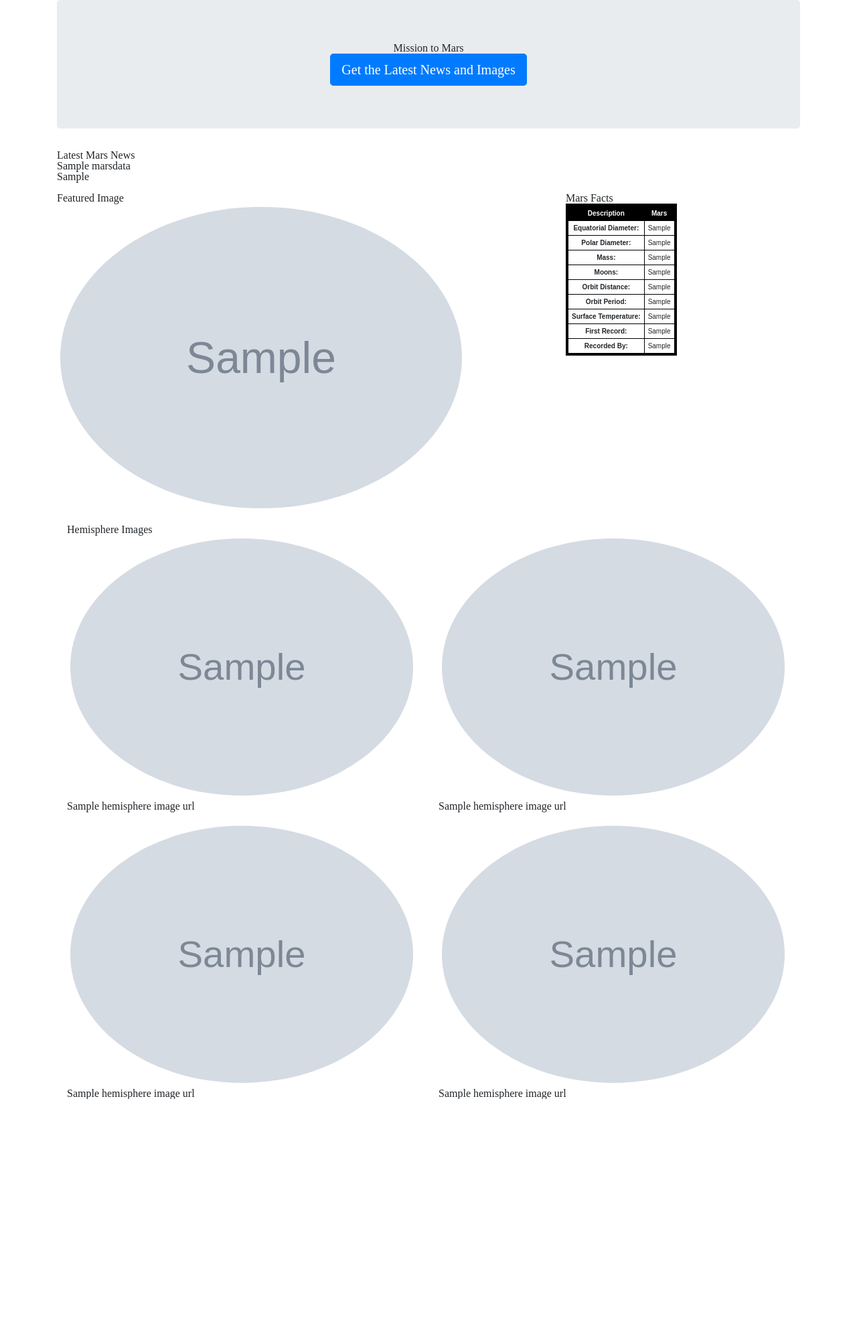
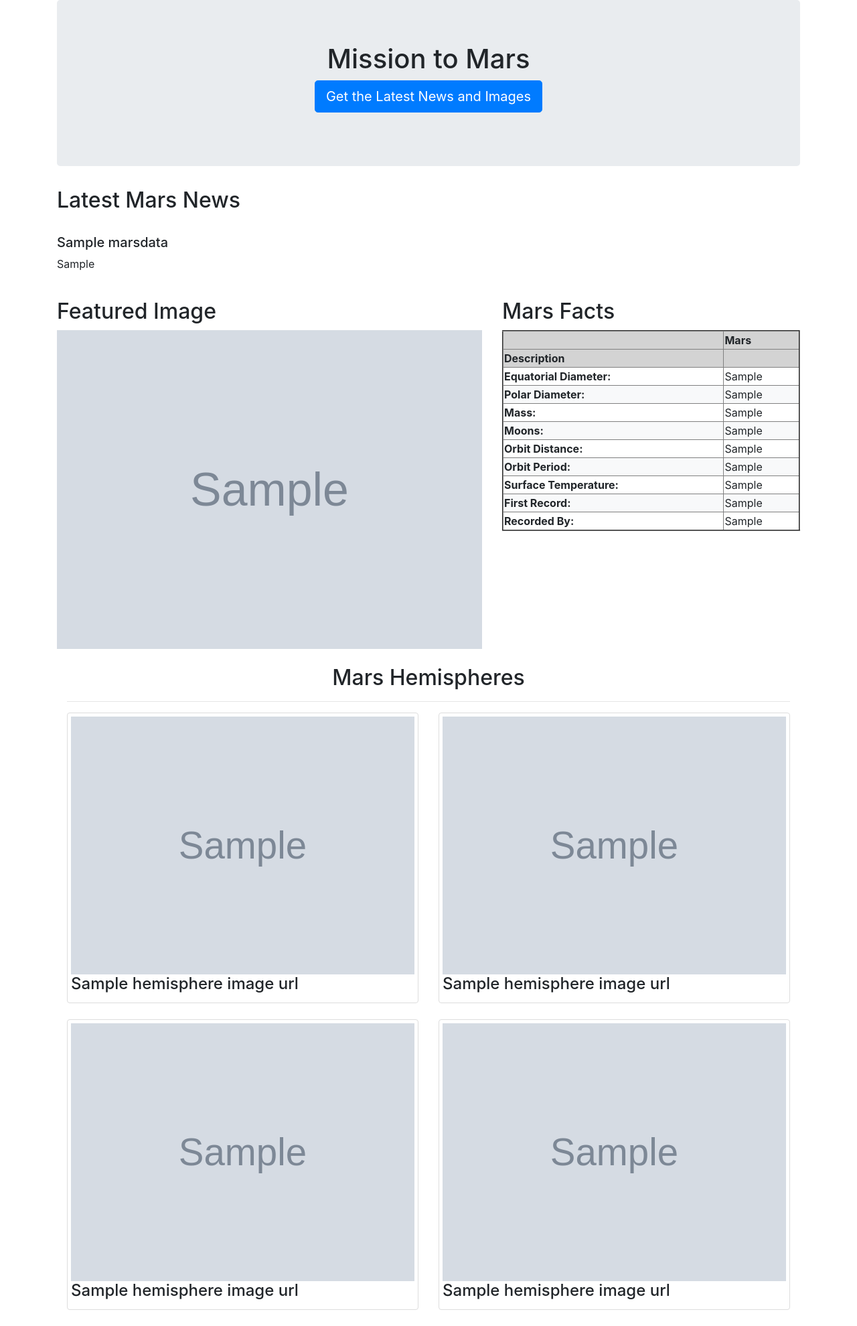
Before and after one commit to robertjbowen/web-scraping-challenge, a Flask app: page / in a window 1280 px wide. Shown: the whole page at 67% size. Before the commit the page ends 1641 px from the top, so only its background shows below. Run offline with Flask 2, Linux system fonts and the light colour scheme; grey boxes marked "Sample" are stand-in pictures; a database or web service that is not in the repository returns one stand-in record (values such as "Sample title"); some libraries are stand-ins or nearby versions.

Commit message:
added inline styling, images for ReadMe and modified scrape to improve stability

```diff
--- a/Missions_to_Mars/templates/index.html
+++ b/Missions_to_Mars/templates/index.html
@@ -8,8 +8,7 @@
   <title>Mission to Mars</title>
 
   <link rel="stylesheet" href="https://stackpath.bootstrapcdn.com/bootstrap/4.3.1/css/bootstrap.min.css" integrity="sha384-ggOyR0iXCbMQv3Xipma34MD+dH/1fQ784/j6cY/iJTQUOhcWr7x9JvoRxT2MZw1T" crossorigin="anonymous">
-  <link rel="stylesheet" href="reset.css">
-  <link rel="stylesheet" href="style.css">
+
 </head>
 
 <body>
@@ -23,27 +22,31 @@
     <!-- Mars News -->
     <div class="row" id="mars_news">
       <div class="col-md-12">
-        <h2 class="heading">Latest Mars News</h2>
-        <a>{{ MarsData.news_title }}</a><Br>
-        <small>{{ MarsData.news_p }}</small>
+        <h2 class="heading">Latest Mars News</h2><Br>
+        <h5>{{ MarsData.news_title }}</h5>
+        <p style="width:100%">{{ MarsData.news_p }}</p>
       </div>
     </div>
     <Br>
 
     <!-- Featured Image and Facts -->
     <div class="row" id="mars_features_and_facts">
-      <div class="col-md-8">
+      <div class="col-md-7">
         <h2 class="heading">Featured Image</h2>
-        <img style='width:600px;' src="{{ MarsData.featured_image_url }}"
+        <img style='width:100%;' src="{{ MarsData.featured_image_url }}"
             alt="NASA JPL Daily Featured image" />
       </div>
-      <div class="col-md-4">
+      <div class="col-md-5">
         <h2 class="heading">Mars Facts</h2>
-        <table border="1" class="dataframe">
-          <thead>
+        <table border="2" class="dataframe" style="width:100%">
+          <thead style='background-color: lightgray;'>
+            <tr style="text-align: left;">
+              <th></th>
+              <th>Mars</th>
+            </tr>
             <tr style="text-align: left;">
               <th>Description</th>
-              <th>Mars</th>
+              <th></th>
             </tr>
           </thead>
           <tbody>
@@ -51,7 +54,7 @@
               <th>Equatorial Diameter:</th>
               <td>{{ MarsData.mars_facts['Equatorial Diameter:'] }}</td>
             </tr>
-            <tr>
+            <tr style='background-color: #f8f9fa;'>
               <th>Polar Diameter:</th>
               <td>{{ MarsData.mars_facts['Polar Diameter:'] }}</td>
             </tr>
@@ -59,7 +62,7 @@
               <th>Mass:</th>
               <td>{{ MarsData.mars_facts['Mass:'] }}</td>
             </tr>
-            <tr>
+            <tr style='background-color: #f8f9fa;'>
               <th>Moons:</th>
               <td>{{ MarsData.mars_facts['Moons:'] }}</td>
             </tr>
@@ -67,7 +70,7 @@
               <th>Orbit Distance:</th>
               <td>{{ MarsData.mars_facts['Orbit Distance:'] }}</td>
             </tr>
-            <tr>
+            <tr style='background-color: #f8f9fa;'>
               <th>Orbit Period:</th>
               <td>{{ MarsData.mars_facts['Orbit Period:'] }}</td>
             </tr>
@@ -75,7 +78,7 @@
               <th>Surface Temperature:</th>
               <td>{{ MarsData.mars_facts['Surface Temperature:'] }}</td>
             </tr>
-            <tr>
+            <tr style='background-color: #f8f9fa;'>
               <th>First Record:</th>
               <td>{{ MarsData.mars_facts['First Record:'] }}</td>
             </tr>
@@ -91,33 +94,43 @@
 
     <!-- Hemisphere Images -->
     <div class="col-md-12" id="images_title">
-      <h2 class="heading">Hemisphere Images</h2>
+      <h2 style="text-align: center;" class="heading">Mars Hemispheres</h2>
+      <hr>
       <div class="row">
         <div class="col-md-6">
-          <img class="img_enhanced" style='width:512px;' src="{{ MarsData.hemisphere_image_urls[0].img_url }}"
+          <div style="border: 1px solid #ddd; border-radius: 4px; padding: 5px;">
+            <img class="img_enhanced" style='width:100%;' src="{{ MarsData.hemisphere_image_urls[0].img_url }}"
               class="img-responsive" alt="Enhanced high resolution image of Mars' Cerberus Hemisphere" />
             <h4 class="heading">{{ MarsData.hemisphere_image_urls[0].title }}</h4>
           </div>
+        </div>
         <div class="col-md-6">
-          <img class="img_enhanced" style='width:512px;' src="{{ MarsData.hemisphere_image_urls[1].img_url }}"
+          <div style="border: 1px solid #ddd; border-radius: 4px; padding: 5px;">
+            <img class="img_enhanced" style='width:100%;' src="{{ MarsData.hemisphere_image_urls[1].img_url }}"
               class="img-responsive" alt="Enhanced high resolution image of Mars' Schiaparelli Hemisphere" />
             <h4 class="heading">{{ MarsData.hemisphere_image_urls[1].title }}</h4>
+          </div>
         </div>
       </div>
       <Br>
       <div class="row">
         <div class="col-md-6">
-          <img class="img_enhanced" style='width:512px;' src="{{ MarsData.hemisphere_image_urls[2].img_url }}"
+          <div style="border: 1px solid #ddd; border-radius: 4px; padding: 5px;">
+            <img class="img_enhanced" style='width:100%;' src="{{ MarsData.hemisphere_image_urls[2].img_url }}"
               class="img-responsive" alt="Enhanced high resolution image of Mars' Syrtis Major Hemisphere" />
             <h4 class="heading">{{ MarsData.hemisphere_image_urls[2].title }}</h4>
           </div>
+        </div>
         <div class="col-md-6">
-          <img class="img_enhanced" style='width:512px;' src="{{ MarsData.hemisphere_image_urls[3].img_url }}"
+          <div style="border: 1px solid #ddd; border-radius: 4px; padding: 5px;">
+            <img class="img_enhanced" style='width:100%;' src="{{ MarsData.hemisphere_image_urls[3].img_url }}"
               class="img-responsive" alt="Enhanced high resolution image of Mars' Valles Marineris Hemisphere" />
             <h4 class="heading">{{ MarsData.hemisphere_image_urls[3].title }}</h4>
           </div>
         </div>
       </div>
+    </div>
+    <Br>
 
   </div>
 </body>
--- a/Missions_to_Mars/templates/reset.css
+++ /dev/null
@@ -1,142 +0,0 @@
-/* http://meyerweb.com/eric/tools/css/reset/
-   v2.0 | 20110126
-   License: none (public domain)
-*/
-
-html,
-body,
-div,
-span,
-applet,
-object,
-iframe,
-h1,
-h2,
-h3,
-h4,
-h5,
-h6,
-p,
-blockquote,
-pre,
-a,
-abbr,
-acronym,
-address,
-big,
-cite,
-code,
-del,
-dfn,
-em,
-img,
-ins,
-kbd,
-q,
-s,
-samp,
-small,
-strike,
-strong,
-sub,
-sup,
-tt,
-var,
-b,
-u,
-i,
-center,
-dl,
-dt,
-dd,
-ol,
-ul,
-li,
-fieldset,
-form,
-label,
-legend,
-table,
-caption,
-tbody,
-tfoot,
-thead,
-tr,
-th,
-td,
-article,
-aside,
-canvas,
-details,
-embed,
-figure,
-figcaption,
-footer,
-header,
-hgroup,
-menu,
-nav,
-output,
-ruby,
-section,
-summary,
-time,
-mark,
-audio,
-video {
-
-  /* Positioning */
-  margin: 0;
-  vertical-align: baseline;
-
-  /* Box-model */
-  padding: 0;
-
-  /* Typography */
-  font-size: 100%;
-  font: inherit;
-
-  /* Visual */
-  border: 0;
-
-}
-
-/* HTML5 display-role reset for older browsers */
-article,
-aside,
-details,
-figcaption,
-figure,
-footer,
-header,
-hgroup,
-menu,
-nav,
-section { display: block; }
-
-body { line-height: 1; }
-
-ol,
-ul { list-style: none; }
-
-blockquote,
-q { quotes: none; }
-
-blockquote:before,
-blockquote:after,
-q:before,
-q:after {
-
-  /* Misc */
-  content: '';
-  content: none;
-
-}
-
-table {
-
-  /* Visual */
-  border-collapse: collapse;
-  border-spacing: 0;
-
-}
--- a/Missions_to_Mars/templates/style.css
+++ /dev/null
@@ -1,31 +0,0 @@
-img {
-   width: 50%;
-   border-radius: 50%;
-   margin: 5px;
-}
-
-table {
-  border-collapse: collapse;
-  border: 4px black solid;
-  font: 10px sans-serif;
-  margin-left: : 10px;
-  background: #fff;
-}
-
-th {
-  border: 1px black solid;
-  padding: 5px;
-  text-align: center;
-  font-weight: bold;
-
-}
-
-thead {
-  background: #000;
-  color: #fff;
-}
-
-td {
-  border: 1px black solid;
-  padding: 5px;
-}
```
Also changed, not shown: Missions_to_Mars/scrape_mars.py (+6 -7 lines), Missions_to_Mars/templates/mars_facts.html (+14 -20 lines), images/JPL_Featured_Image.png, images/outputFacts.png (added), images/outputHead_News.png (added), images/outputHem.png (added), images/scrapeFeaturedImg.png (added), images/scrapeNews.png (added), 1 other file. Lines whose indentation alone changed are shown as unchanged.
